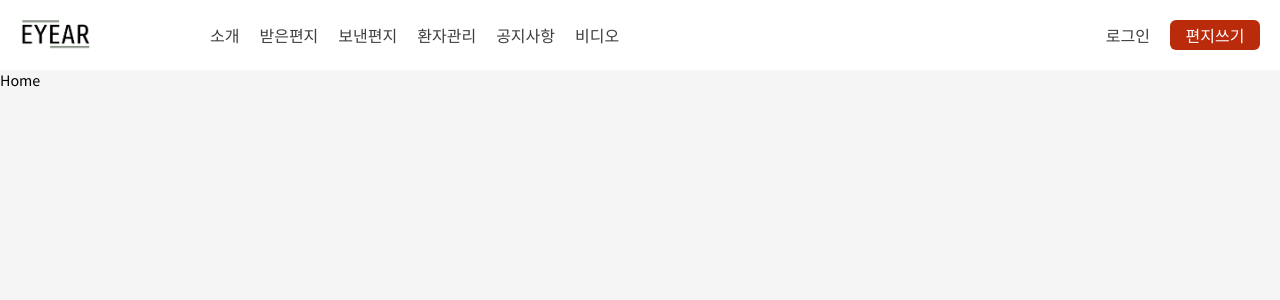
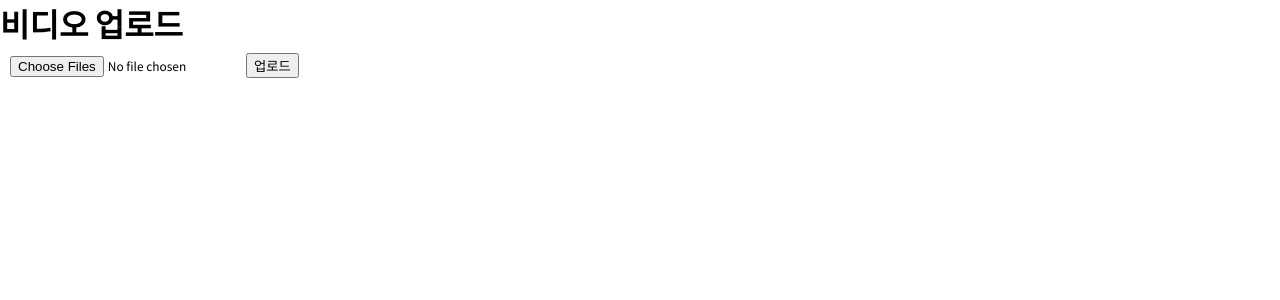
Before and after one commit to eyear22/eyear_frontend, a React (Create React App) app: page /video in a window 1280 px wide. Shown: the top 300 px of the page. Built offline with nearby package versions, Linux system fonts and the light colour scheme.

Commit message:
test : video 업로드

```diff
--- a/src/App.js
+++ b/src/App.js
@@ -1,10 +1,15 @@
 import Home from './pages/Home';
+import Video from './pages/Video';
+import { BrowserRouter, Routes, Route } from 'react-router-dom';
 
 const App = () => {
   return (
-    <div>
-      <Home />
-    </div>
+    <BrowserRouter>
+      <Routes>
+        <Route path="/" element={<Home />} />
+        <Route path="/video" element={<Video />} />
+      </Routes>
+    </BrowserRouter>
   );
 };
 
--- a/src/components/home/Header.js
+++ b/src/components/home/Header.js
@@ -4,6 +4,7 @@ import Logo from '../../assets/logo_header.png';
 import { Menu } from '@mui/icons-material';
 import { tablet } from '../../utils/responsive';
 import ToggleMenu from './ToggleMenu';
+import { Link } from 'react-router-dom';
 
 const Header = () => {
   const [toggle, setToggle] = useState(false);
@@ -17,7 +18,9 @@ const Header = () => {
           <MenuItem>보낸편지</MenuItem>
           <MenuItem>환자관리</MenuItem>
           <MenuItem>공지사항</MenuItem>
-          <MenuItem>비디오</MenuItem>
+          <Link to="/video">
+            <MenuItem>비디오</MenuItem>
+          </Link>
         </Center>
       </Wrap>
       <Right toggle={toggle}>
--- a/src/components/home/ToggleMenu.js
+++ b/src/components/home/ToggleMenu.js
@@ -1,3 +1,4 @@
+import { Link } from 'react-router-dom';
 import styled from 'styled-components';
 
 const ToggleMenu = ({ toggle }) => {
@@ -10,7 +11,9 @@ const ToggleMenu = ({ toggle }) => {
       <MenuItem>공지사항</MenuItem>
       <MenuItem>로그인</MenuItem>
       <MenuItem>편지쓰기</MenuItem>
-      <MenuItem>비디오</MenuItem>
+      <Link to="/video">
+        <MenuItem>비디오</MenuItem>
+      </Link>
     </Container>
   );
 };
--- /dev/null
+++ b/src/pages/Video.js
@@ -0,0 +1,57 @@
+import axios, { Axios } from 'axios';
+import { useState } from 'react';
+import styled from 'styled-components';
+
+const Video = () => {
+  const [fileArray, setFileArray] = useState([]);
+
+  const uploadFile = (files) => {
+    let formData = new FormData();
+    const config = {
+      header: { 'content-type': 'multipart/form-data' },
+    };
+    formData.append('file', files[0]);
+    axios({
+      method: 'post',
+      url: `http://localhost:5000/api/video/uploadfiles`,
+      headers: config,
+      data: { formData },
+    })
+      .then((res) => {
+        console.log(res);
+        if (res.data == 'success') {
+          console.log('성공');
+        } else {
+          alert('비디오 업로드 실패');
+        }
+      })
+      .catch((err) => {
+        console.log('실패');
+      });
+  };
+
+  const onSubmit = (e) => {
+    e.preventDefault();
+    uploadFile();
+  };
+
+  return (
+    <Container>
+      <Title>비디오 업로드</Title>
+      <form method="post" encType="multipart/form-data">
+        <Input type="file" accept="image/*, video/*" multiple onChange={uploadFile} />
+        <button type="submit">업로드</button>
+      </form>
+    </Container>
+  );
+};
+
+const Container = styled.div``;
+
+const Title = styled.h1``;
+
+const Input = styled.input`
+  padding: 10px;
+`;
+
+export default Video;
```
